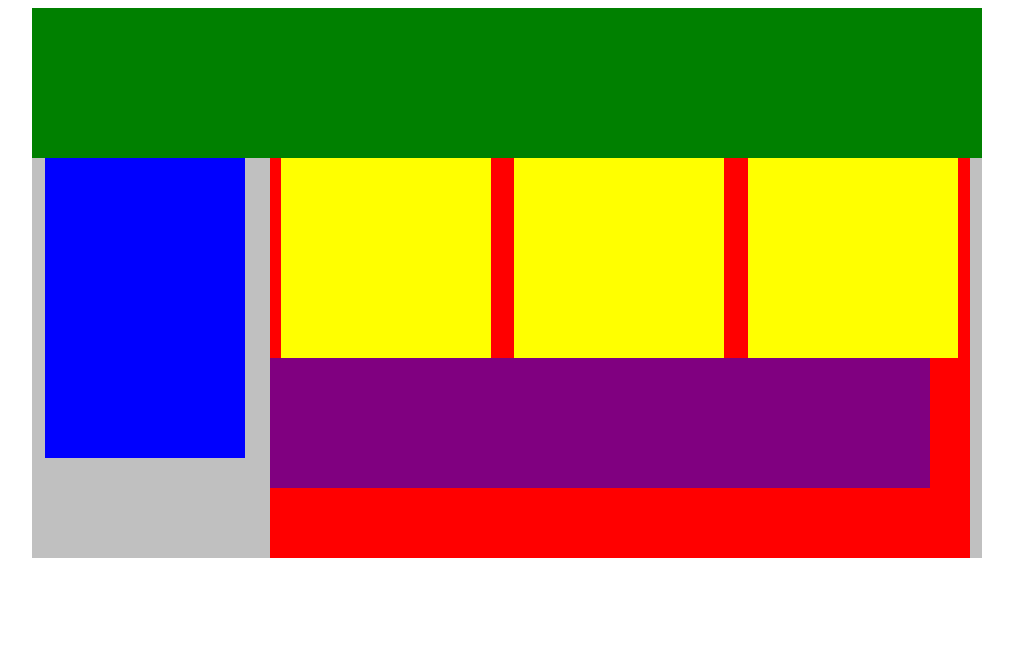
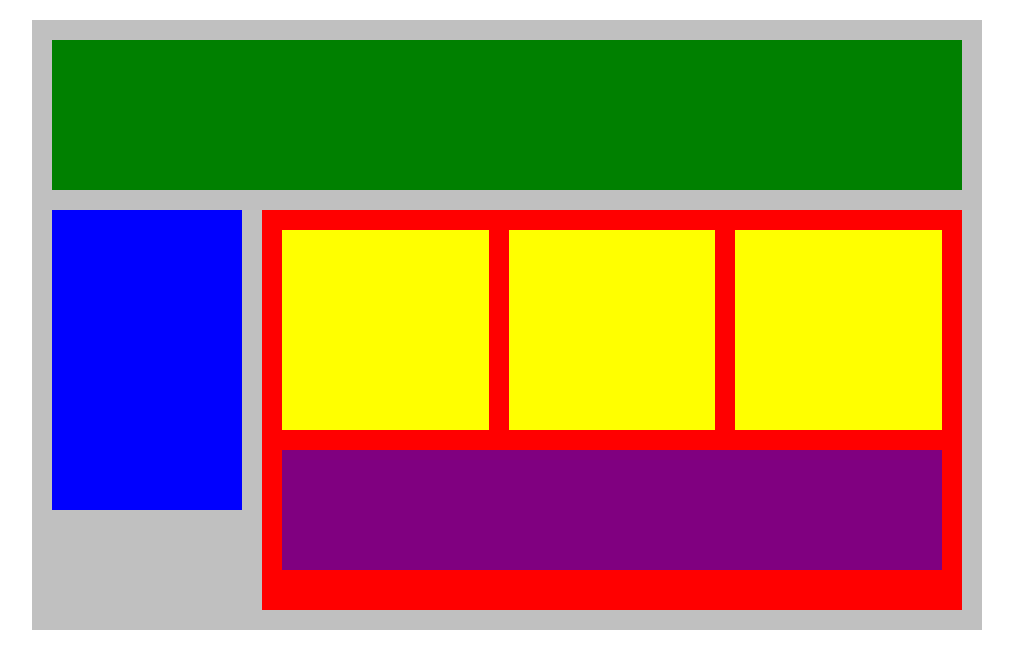
Before and after one commit to AParesFermandez/Flexionar-nuestros-bloques, a plain HTML site: page index.html in a window 1280 px wide. Shown: the whole page, without its empty margins (133-1146 px from the left). Drawn offline with Linux system fonts and the light colour scheme.

Commit message:
ajustando los bloques ultimos retoques

```diff
--- a/style.css
+++ b/style.css
@@ -2,21 +2,25 @@
     width: 950px;
     background-color: silver;
     margin: 0px auto;
+    padding-top: 10px;
+
 }
 .top-nav {
     height: 150px;
     background-color: green;
+    margin-inline: 20px;
 }
 .side-nav {
     height: 300px;
     width: 200px;
     background-color: blue;
+    margin-left: 10px;
 }
 .main {
     height: 400px;
     width: 700px;
     background-color: red;
-    align-items: center;
+    margin-block-end: 20px;
 }
 .sub-content {
     height: 200px;
@@ -28,11 +32,15 @@
     height: 120px;
     width: 660px;
     background-color: purple;
-    padding-top: 10px;
+    margin-left: 20px;
 }
+
 .row {
     display: flex;
     justify-content: space-around;
+    justify-content: space-between;
+}
 
-
+*{
+    margin: 10px;
 }
```
